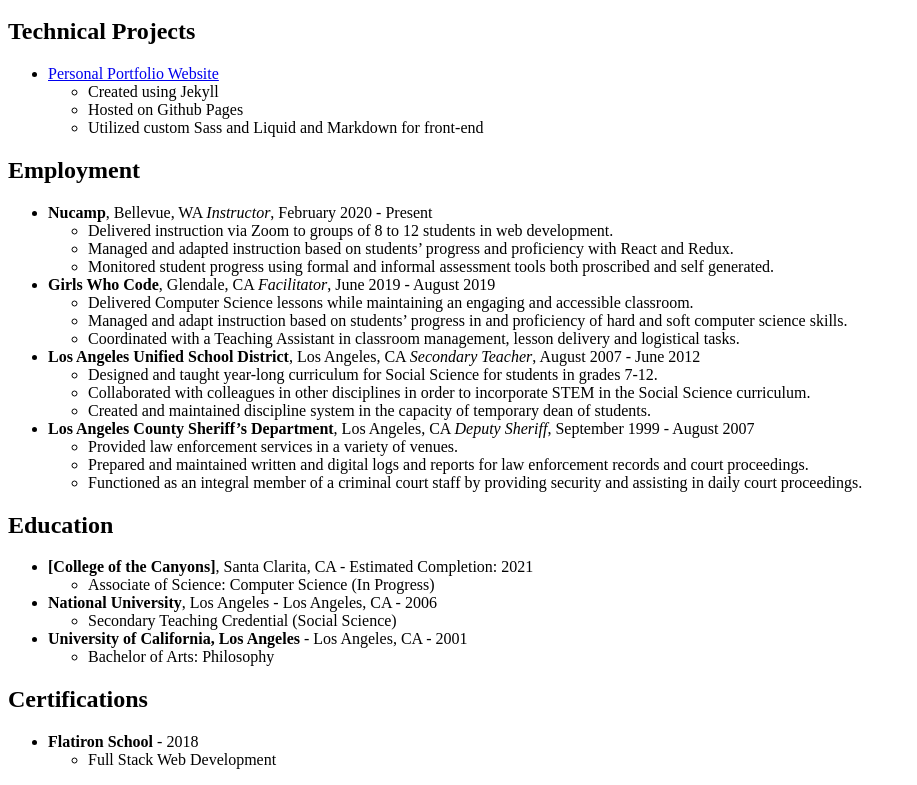
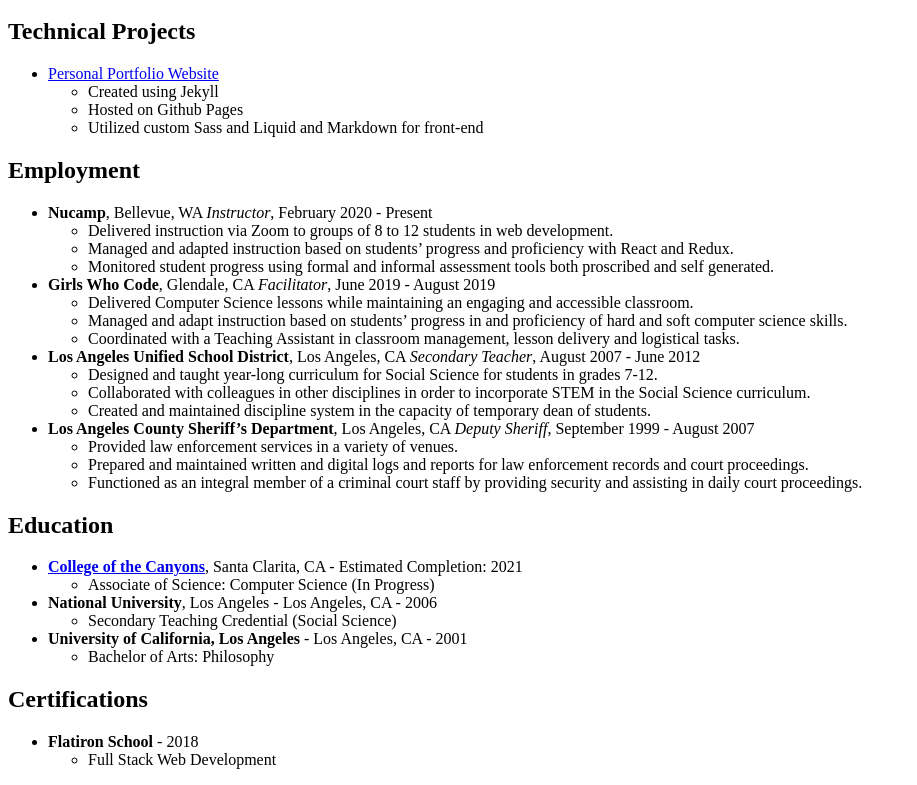
Before and after one commit to tmax818/resume, a plain HTML site: page index.html in a window 1280 px wide. Shown: the part 514-1299 px from the top of the page, without its empty margins (0-917 px from the left). Drawn offline with Linux system fonts and the light colour scheme.

Commit message:
add coc link

```diff
--- a/index.html
+++ b/index.html
@@ -56,7 +56,7 @@
 </ul>
 <h2 id="education">Education</h2>
 <ul>
-<li><strong>[College of the Canyons]</strong>, Santa Clarita, CA - Estimated Completion: 2021
+<li><strong><a href="https://www.canyons.edu/">College of the Canyons</a></strong>, Santa Clarita, CA - Estimated Completion: 2021
 <ul>
 <li>Associate of Science: Computer Science (In Progress)</li>
 </ul></li>
```
Also changed, not shown: README.md.
